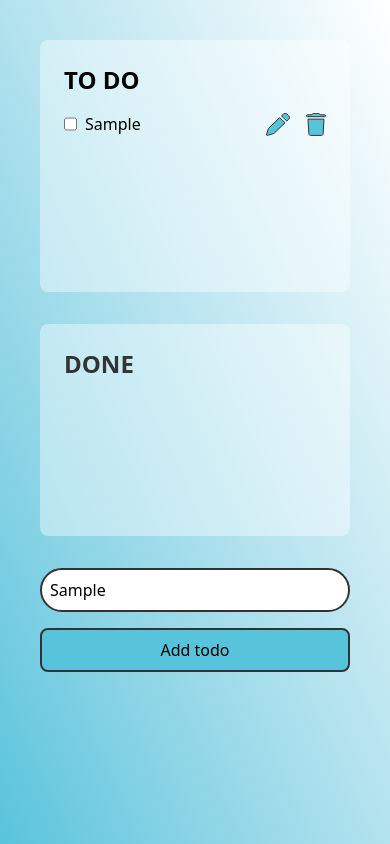
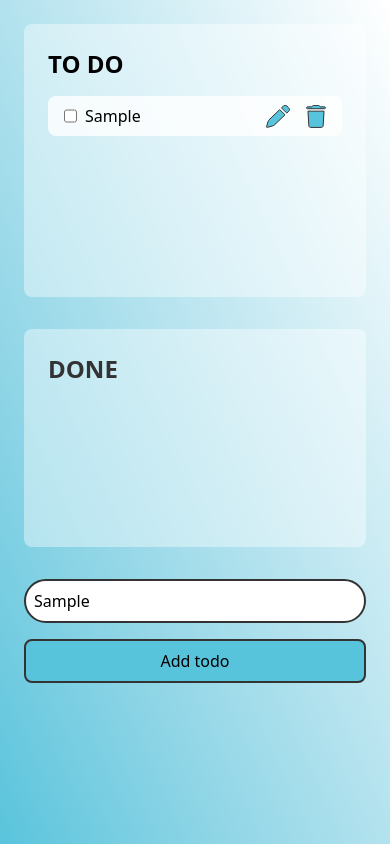
Before and after one commit to mn46/todo-react, a React (Vite) app: page / in a window 390 px wide. Both pictures are taken after typing "Sample" into the empty fields and a click on the button "Add todo". Built offline with nearby package versions, Linux system fonts and the light colour scheme.

Commit message:
Add bg color to todo items to distinguish them better

```diff
--- a/src/App.tsx
+++ b/src/App.tsx
@@ -18,7 +18,7 @@ function App() {
   }
 
   return (
-    <div className="h-screen overflow-auto bg-gradient-to-bl from-white to-primary p-10 lg:p-28 grid lg:grid-cols-2 gap-8">
+    <div className="h-screen overflow-auto bg-gradient-to-bl from-white to-primary p-6 lg:p-28 grid lg:grid-cols-2 gap-8">
       <Todos todos={todos} setTodos={setTodos} handleAddTodo={handleAddTodo} />
       <Done todos={todos} />
       <div className="flex flex-col lg:hidden gap-4">
--- a/src/components/SingleTodo.tsx
+++ b/src/components/SingleTodo.tsx
@@ -74,14 +74,16 @@ const SingleTodo: React.FC<Props> = ({ todo, todos, setTodos }) => {
           </button>
         </div>
       ) : (
-        <>
+        <div className="bg-white/80 rounded-lg py-2 px-4 w-full grid grid-cols-[1fr_max-content]">
           <div className="flex gap-2">
             <input
               id={`todo-${todo.id}`}
               type="checkbox"
               onChange={() => handleMarkAsDone()}
             />
-            <label htmlFor={`todo-${todo.id}`}>{todo.title}</label>
+            <label htmlFor={`todo-${todo.id}`} className="break-all">
+              {todo.title}
+            </label>
           </div>
 
           <div className="flex gap-4">
@@ -92,7 +94,7 @@ const SingleTodo: React.FC<Props> = ({ todo, todos, setTodos }) => {
               <img src={DeleteIcon} />
             </button>
           </div>
-        </>
+        </div>
       )}
     </div>
   );
```
